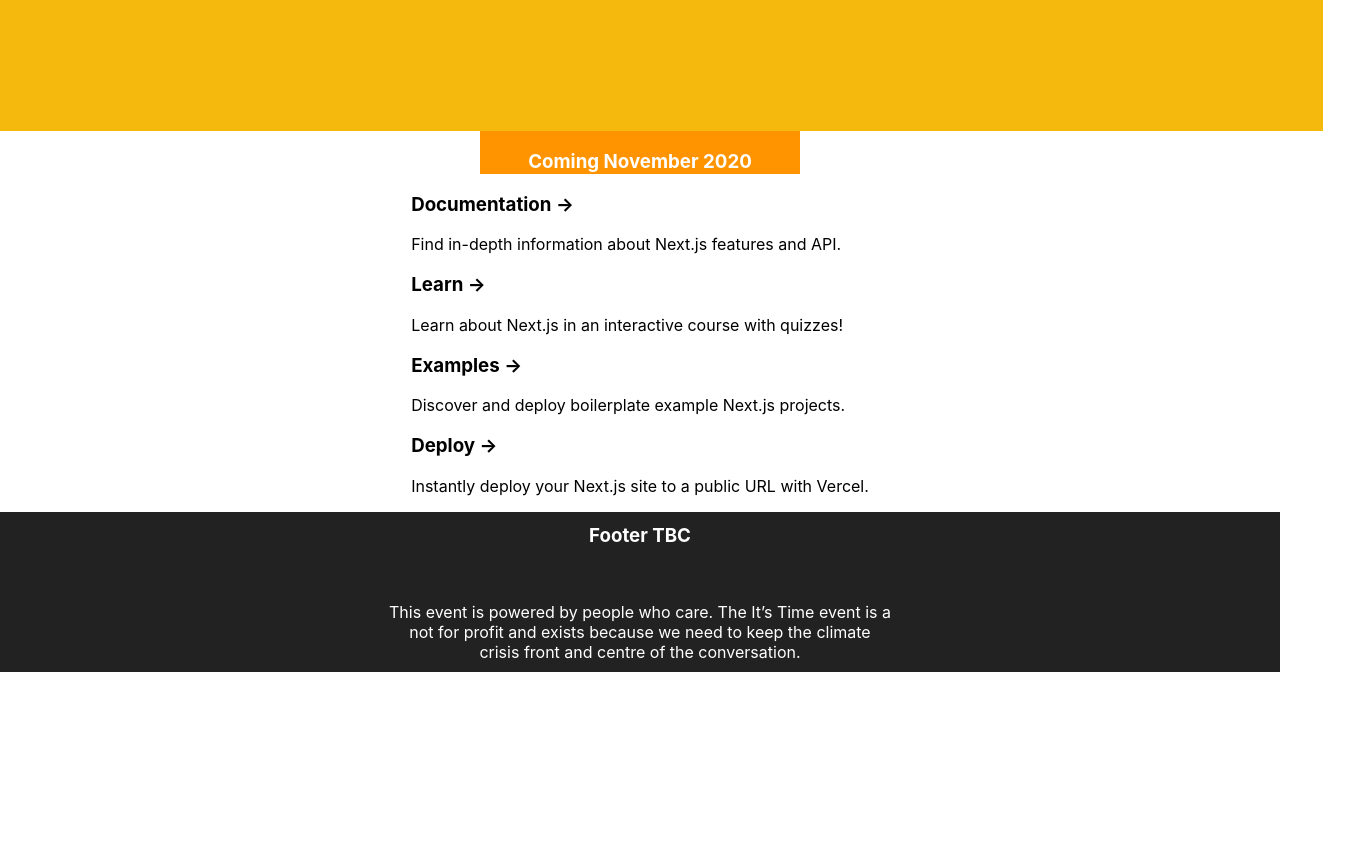
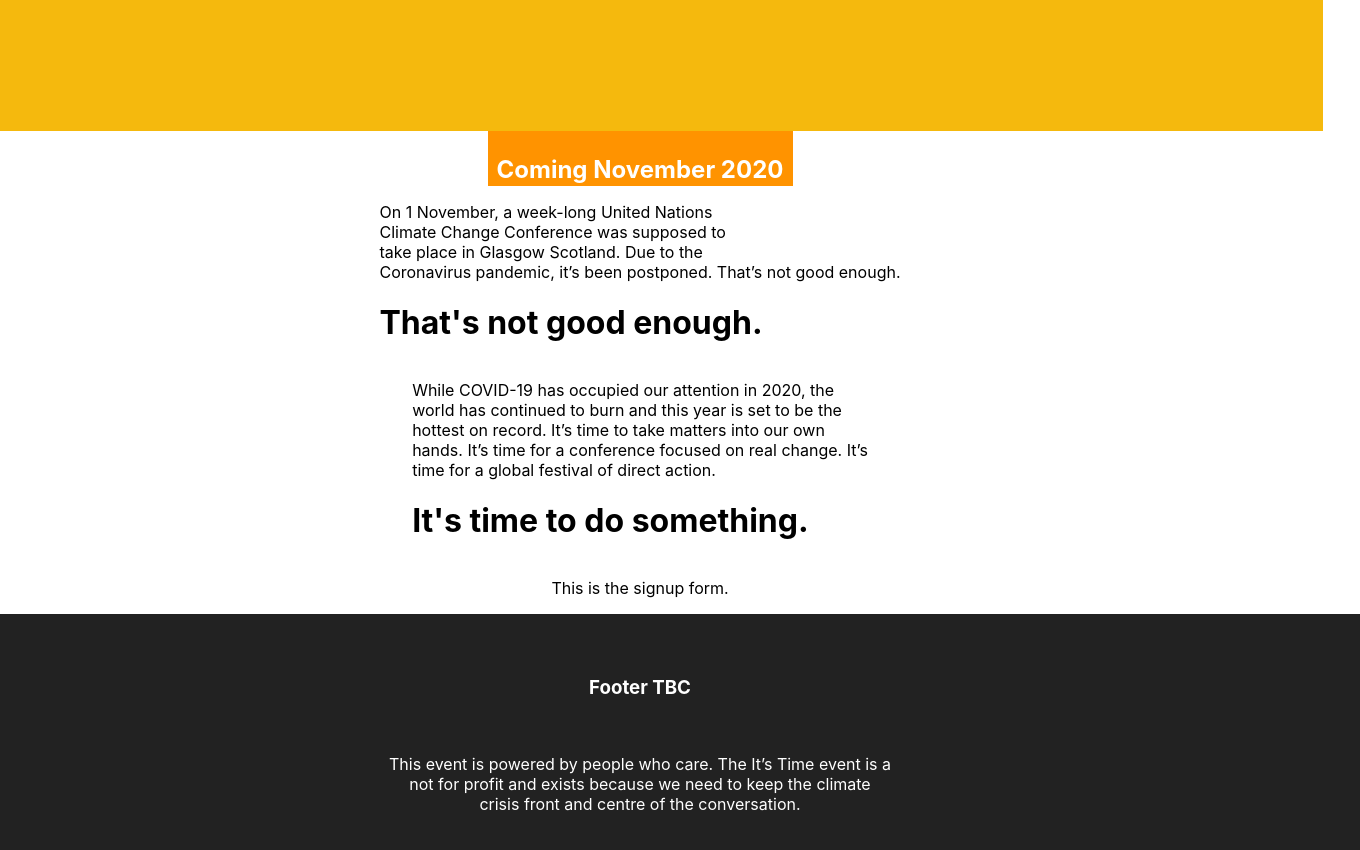
Before and after one commit to hayeskg/its-time, a Next.js app: page / in a window 1280 px wide. Shown: the part 420-1270 px from the top of the page, 1360 px wide, since content can reach past the window. Before the commit the page ends 1092 px from the top, so only its background shows below. Built offline with nearby package versions, Linux system fonts and the light colour scheme.

Commit message:
Text and components created

```diff
--- /dev/null
+++ b/components/form.js
@@ -0,0 +1,7 @@
+export default function Form({ dateString }) {
+  return (
+    <p>
+      This is the signup form.
+    </p>
+  )
+}
--- a/pages/index.js
+++ b/pages/index.js
@@ -1,5 +1,6 @@
 import Head from 'next/head'
 import styles from '../styles/Home.module.css'
+import Form from '../components/form'
 
 export default function Home() {
   return (
@@ -14,39 +15,19 @@ export default function Home() {
           <img src="/images/asset13.png" alt="it's time graphic wide" />
         </div>
         <div className={styles.subtitle}>
-          <h3>Coming November 2020</h3>
+          <p>Coming November 2020</p>
         </div>
+        <div className={styles.para1}>
+          <p>On 1 November, a week-long United Nations <br />Climate Change Conference was supposed to <br />take place in Glasgow Scotland. Due to the <br />Coronavirus pandemic, it’s been postponed. That’s not good enough.</p>
 
+          <h1>That's not good enough.</h1>
+        </div>
+        <div className={styles.para2}>
+          <p>While COVID-19 has occupied our attention in 2020, the <br /> world has continued to burn and this year is set to be the <br />hottest on record. It’s time to take matters into our own <br />hands. It’s time for a conference focused on real change. It’s <br />time for a global festival of direct action.</p>
 
-        <div className={styles.grid}>
-          <a href="https://nextjs.org/docs" className={styles.card}>
-            <h3>Documentation &rarr;</h3>
-            <p>Find in-depth information about Next.js features and API.</p>
-          </a>
-
-          <a href="https://nextjs.org/learn" className={styles.card}>
-            <h3>Learn &rarr;</h3>
-            <p>Learn about Next.js in an interactive course with quizzes!</p>
-          </a>
-
-          <a
-            href="https://github.com/vercel/next.js/tree/master/examples"
-            className={styles.card}
-          >
-            <h3>Examples &rarr;</h3>
-            <p>Discover and deploy boilerplate example Next.js projects.</p>
-          </a>
-
-          <a
-            href="https://vercel.com/import?filter=next.js&utm_source=create-next-app&utm_medium=default-template&utm_campaign=create-next-app"
-            className={styles.card}
-          >
-            <h3>Deploy &rarr;</h3>
-            <p>
-              Instantly deploy your Next.js site to a public URL with Vercel.
-            </p>
-          </a>
+          <h1>It's time to do something.</h1>
         </div>
+        <Form />
       </main>
 
       <footer className={styles.footer}>
@@ -55,7 +36,6 @@ export default function Home() {
         <p>
           This event is powered by people who care. The It’s Time event is a <br /> not for profit and exists because we need to keep the climate <br />crisis front and centre of the conversation.
         </p>
-
       </footer>
     </div>
   )
--- a/styles/Home.module.css
+++ b/styles/Home.module.css
@@ -34,9 +34,14 @@
 .subtitle{
   background-color: #FF9300;
   color: #FFFFFF;
-  width: 320px;
-  height: 43px;
+  width: 305px;
+  height: 55px;
+  display: flex;
+  justify-content: center;
   text-align: center;
+  font-size: 24px;
+  font-weight: bold;
+  margin: 0;
 }
 
 
--- a/styles/globals.css
+++ b/styles/globals.css
@@ -10,7 +10,7 @@ a {
   color: inherit;
   text-decoration: none;
 }
-
+/*
 * {
   box-sizing: border-box;
-}
+} */
```
